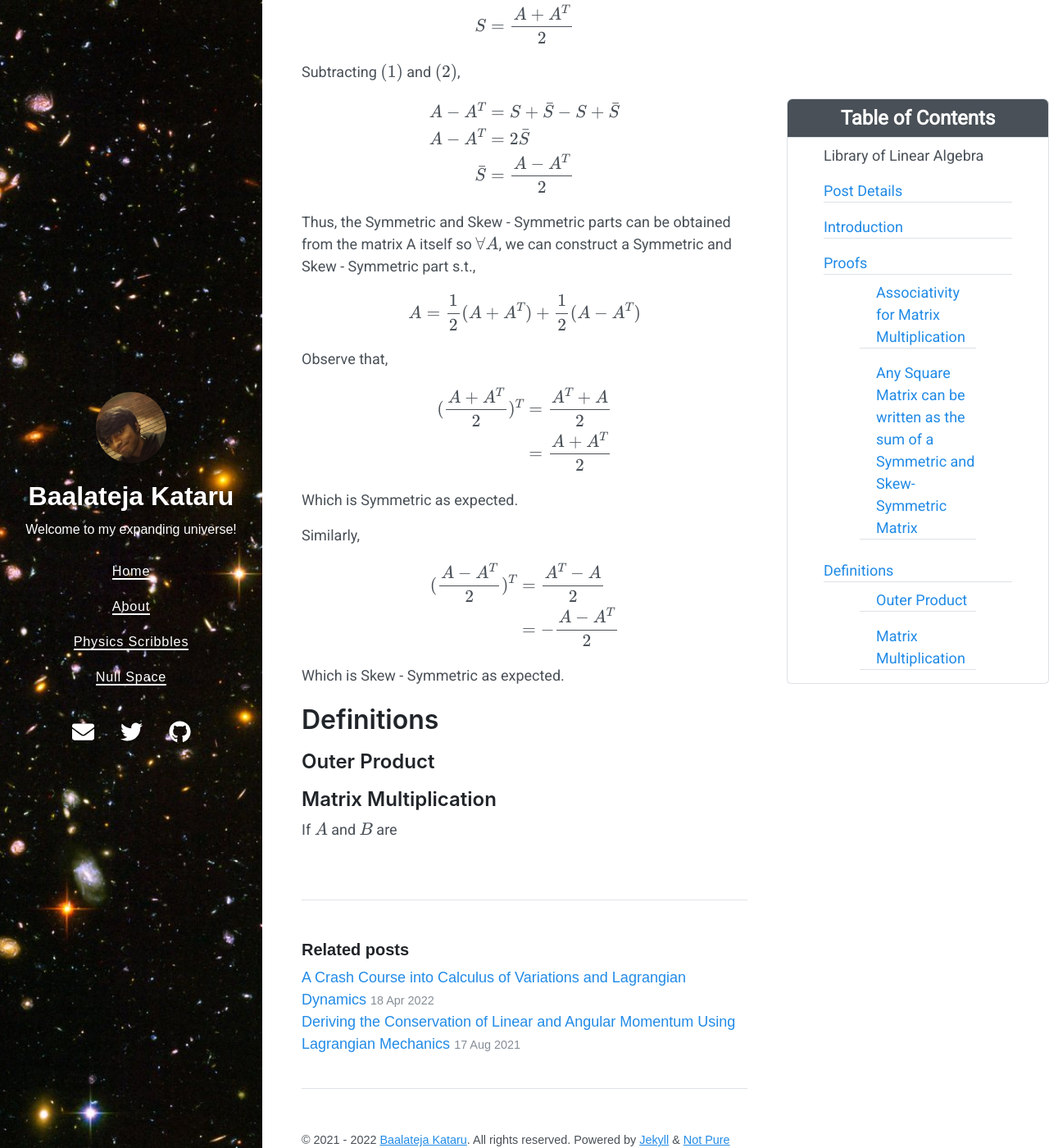
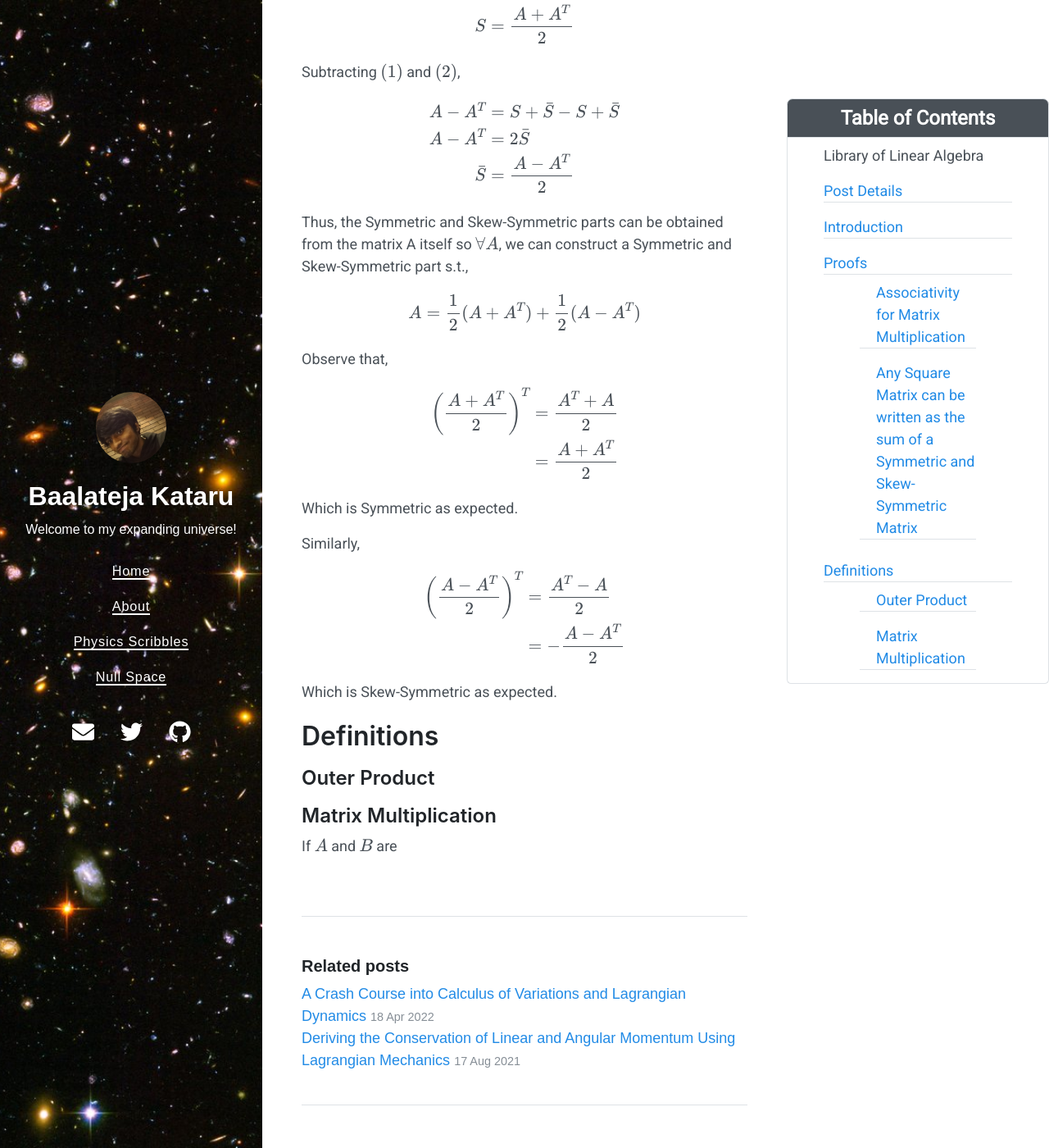
Before and after one commit to BK-Modding/BK-Modding.github.io, a Jekyll site: the page built from _posts/blog3/2022-05-01-library-of-linear-algebra.md, in a window 1280 px wide and 1400 px high, scrolled down 1197 px. Shown: the whole window at 82% size. Built offline with Jekyll 4.4.1, drawn with Linux system fonts in a browser that asks for light colours; nearby versions of some CDN libraries; formulas are drawn with MathJax 3.

Commit message:
Post changes

```diff
--- a/_posts/blog3/2022-05-01-library-of-linear-algebra.md
+++ b/_posts/blog3/2022-05-01-library-of-linear-algebra.md
@@ -70,7 +70,7 @@
     \end{align*}
 $$
 
-Thus, the Symmetric and Skew - Symmetric parts can be obtained from the matrix A itself so $$ \forall A $$, we can construct a Symmetric and Skew - Symmetric part s.t.,
+Thus, the Symmetric and Skew-Symmetric parts can be obtained from the matrix A itself so $$ \forall A $$, we can construct a Symmetric and Skew-Symmetric part s.t.,
 
 $$
     A = \frac{1}{2}(A + A^T) + \frac{1}{2}(A - A^T)
@@ -80,7 +80,7 @@
 
 $$
     \begin{align*}
-        (\frac{A + A^T}{2})^T &= \frac{A^T + A}{2} \\
+        \left( \frac{A + A^T}{2} \right)^T &= \frac{A^T + A}{2} \\
         &= \frac{A + A^T}{2}
     \end{align*}
 $$
@@ -91,12 +91,12 @@
 
 $$
     \begin{align*}
-        (\frac{A - A^T}{2})^T &= \frac{A^T - A}{2} \\
+        \left( \frac{A - A^T}{2} \right)^T &= \frac{A^T - A}{2} \\
         &= -\frac{A - A^T}{2}
     \end{align*}
 $$
 
-Which is Skew - Symmetric as expected.
+Which is Skew-Symmetric as expected.
 
 # Definitions
 
```
